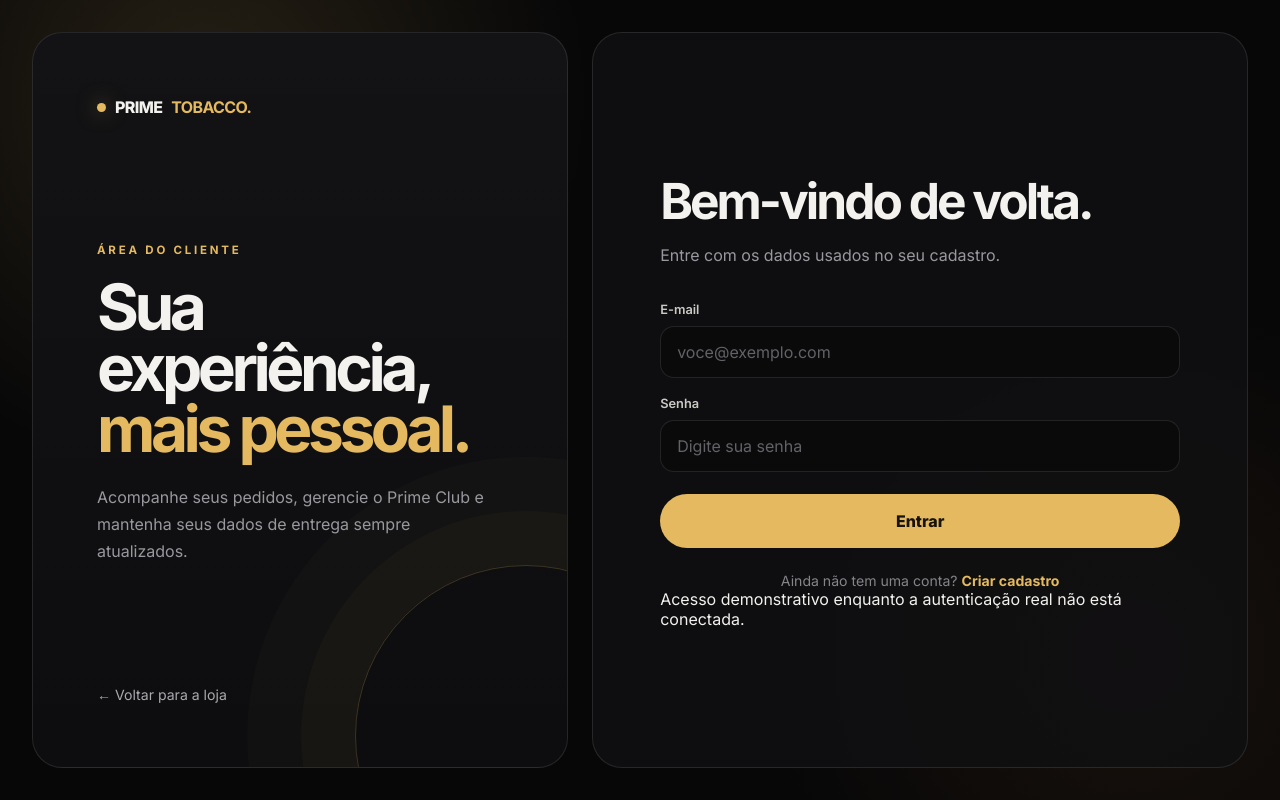
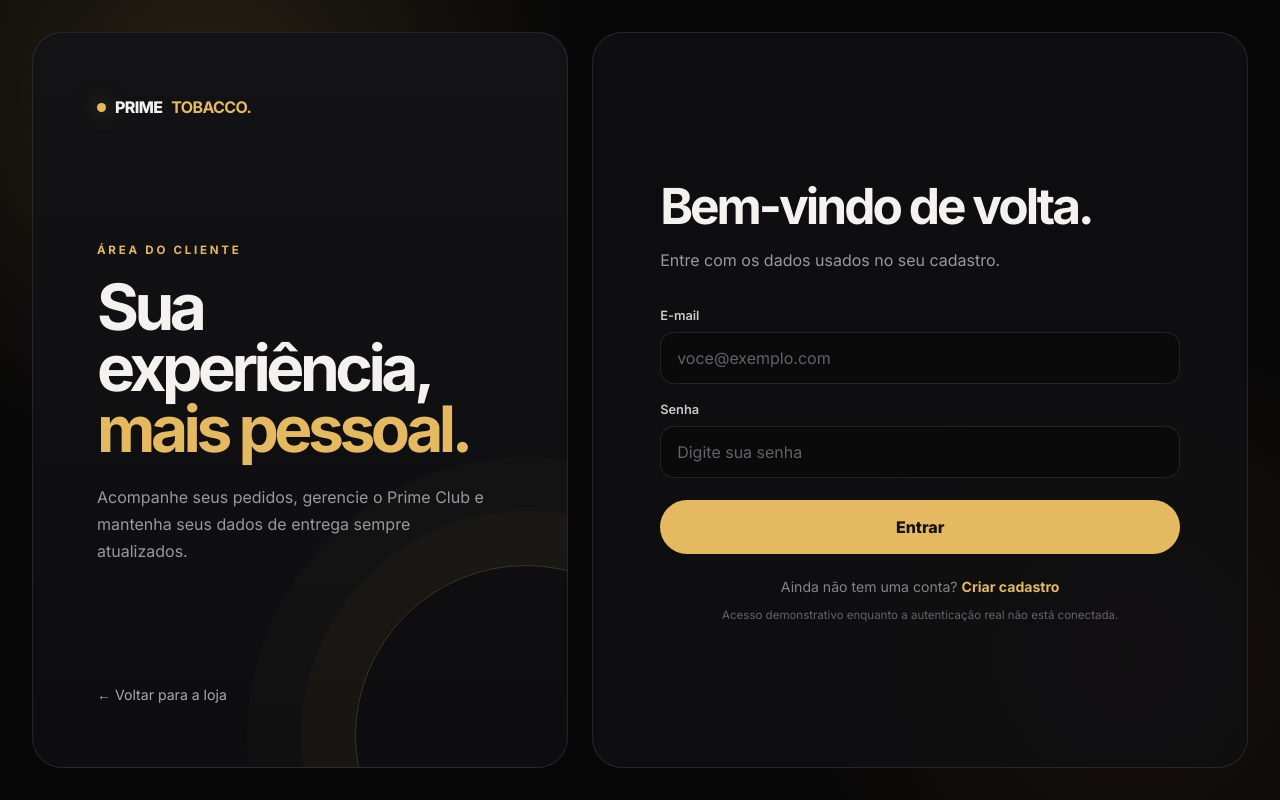
Before and after one commit to fernando12128/tabacaria-web, a React (Vite) app: page /login in a window 1280 px wide. Built offline with nearby package versions, Linux system fonts and the light colour scheme.

Commit message:
Ajusta aviso do login demonstrativo

```diff
--- a/src/pages/Auth.css
+++ b/src/pages/Auth.css
@@ -215,6 +215,14 @@
   font-weight: 700;
 }
 
+.auth-demo-note {
+  margin-top: 12px;
+  color: #646369;
+  font-size: 0.72rem;
+  line-height: 1.5;
+  text-align: center;
+}
+
 .auth-feedback {
   padding: 13px 15px;
   border: 1px solid rgba(228, 185, 95, 0.22);
```
